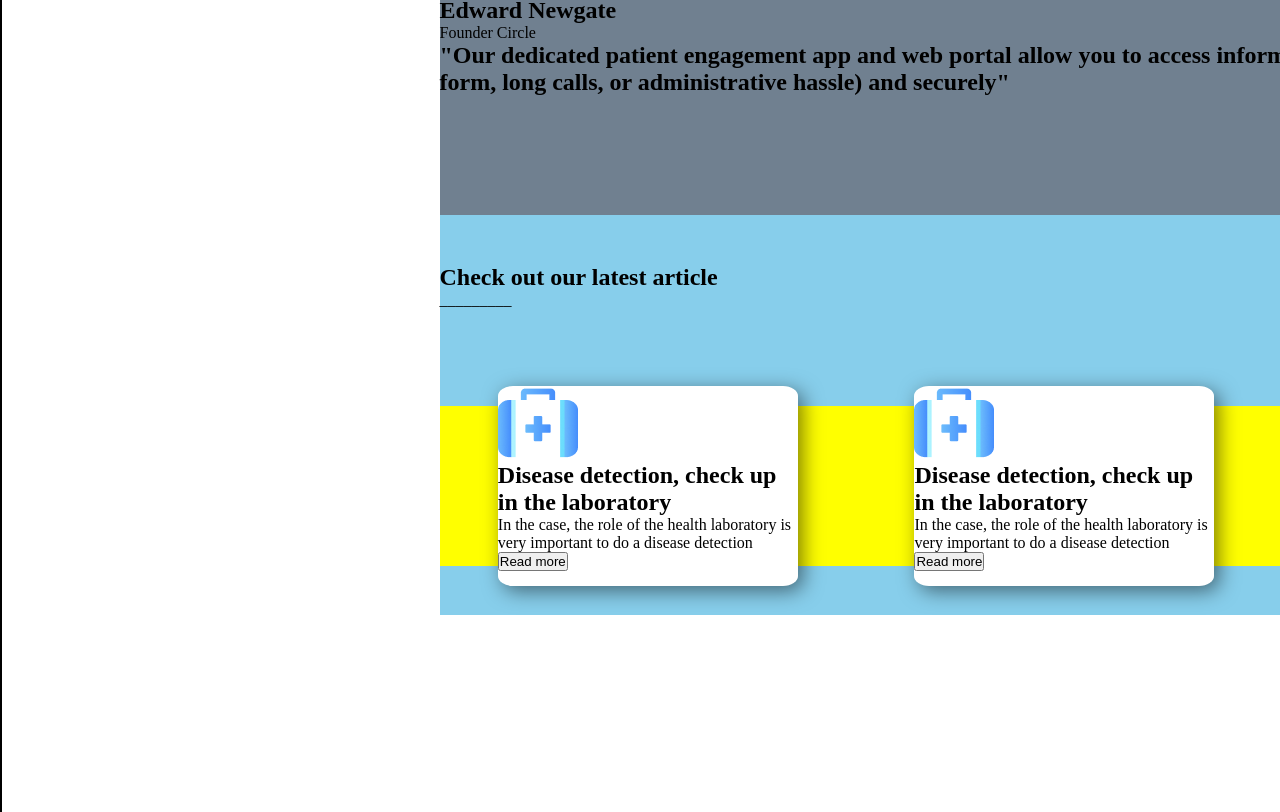
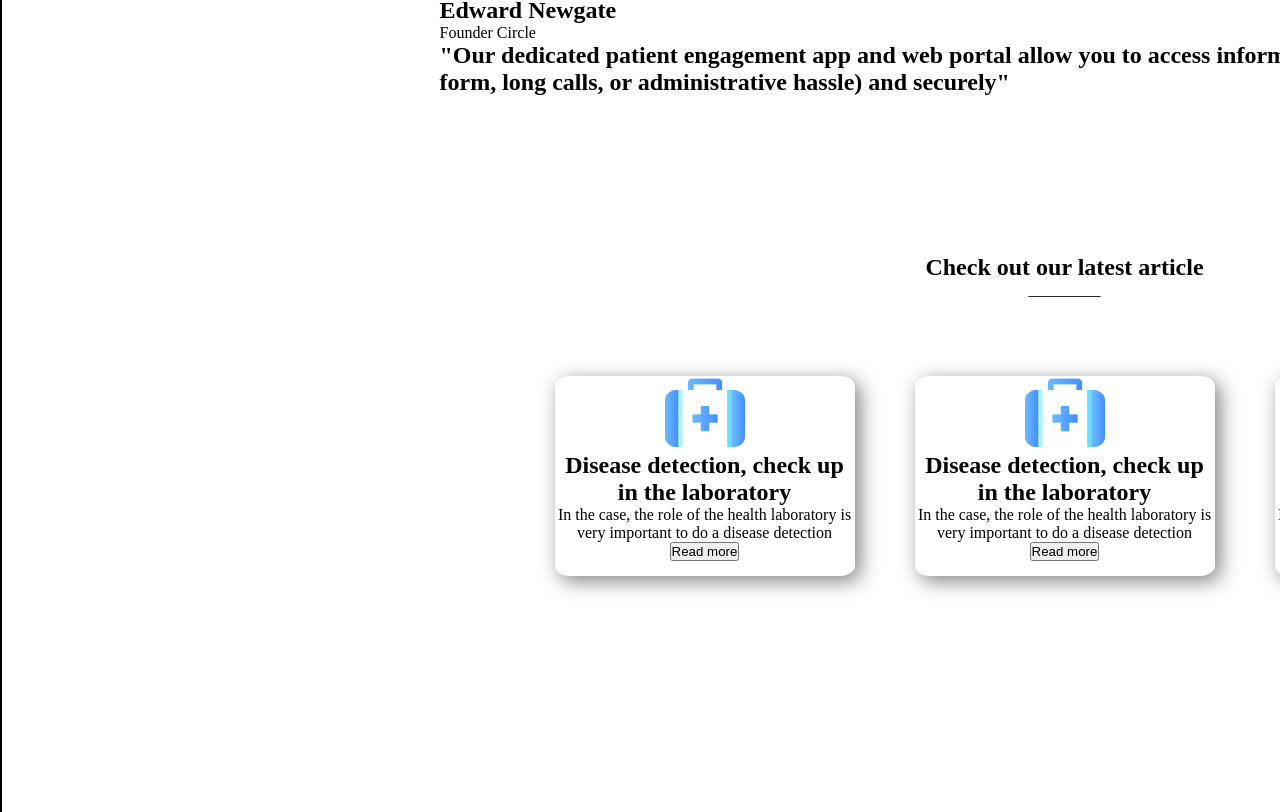
Before and after one commit to farid1983/Landing-Pages, a plain HTML site: page Landing_Pages.html in a window 1280 px wide. Shown: the part 2687-3499 px from the top of the page. Drawn offline with Linux system fonts and the light colour scheme.

Commit message:
update sec 7

```diff
--- a/Landing_Pages.html
+++ b/Landing_Pages.html
@@ -148,7 +148,7 @@
         section#sec5 {
             width: 1250px;
             height: 400px;
-            background-color: blue;
+            /* background-color: blue; */
             display: flex;
             flex-direction: row;
             justify-content: space-between;
@@ -161,25 +161,29 @@
         section#sec6 {
             width: 1250px;
             height: 400px;
-            background-color: slategrey;
+            /* background-color: slategrey; */
             /* flex: 1; */
         }
 
         section#sec7 {
             width: 1250px;
             height: 400px;
-            background-color: skyblue;
+            /* background-color: whitesmoke; */
             display: flex;
             flex-direction: column;
             justify-content: space-around;
-            align-items: baseline;
+            align-items: center;
+            text-align: center;
             /* flex: 1; */
         }
 
+        div#article_header {
+            /* background-color: green; */
+        }
+
         div#article_holder {
-            width: inherit;
-            height: 160px;
-            background-color: yellow;
+
+            /* background-color: yellow; */
             display: flex;
             flex-direction: row;
             justify-content: space-around;
@@ -193,6 +197,7 @@
             background-color: white;
             border-radius: 5%;
             box-shadow: 5px 5px 20px rgba(0, 0, 0, 0.5);
+            margin: 0 30px;
 
         }
 
@@ -227,7 +232,7 @@
         div#products {
             width: inherit;
             height: 160px;
-            background-color: yellow;
+            /* background-color: yellow; */
             display: flex;
             flex-direction: row;
             justify-content: space-around;
@@ -352,7 +357,7 @@
 
         <section id="sec7">
 
-            <div>
+            <div id="article_header">
                 <h1>Check out our latest article</h1>
                 <p>_________</p>
             </div>
```
